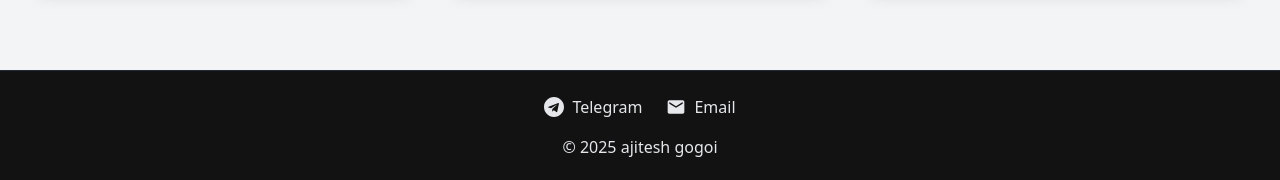
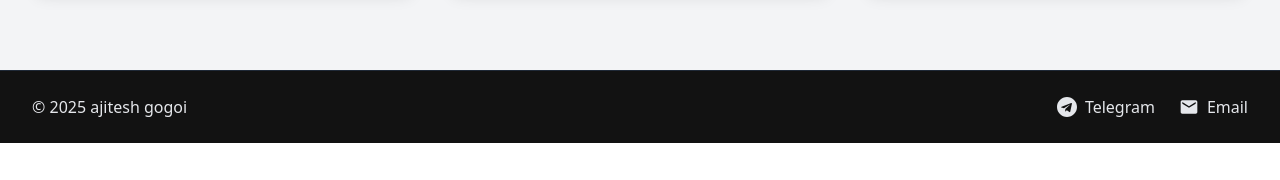
Before and after one commit to ajiteshgogoi/my-projects, a React (Create React App) app: page / in a window 1280 px wide. Shown: the part 1142-1322 px from the top of the page. After the commit the page ends 1285 px from the top, so only its background shows below. Built offline with nearby package versions, Linux system fonts and the light colour scheme.

Commit message:
Fix footer

```diff
--- a/src/App.tsx
+++ b/src/App.tsx
@@ -71,8 +71,10 @@ const App: React.FC = () => {
           ))}
         </section>
       </main>
-      <footer className="py-6 px-4 md:px-8 bg-[#121212] border-t border-gray-800 text-center">
-        <div className="flex justify-center gap-6 mb-4">
+      <footer className="py-6 px-4 md:px-8 bg-[#121212] border-t border-gray-800">
+        <div className="max-w-7xl mx-auto flex justify-between items-center">
+          <p className="text-gray-200">© {new Date().getFullYear()} <a href="https://ajiteshgogoi.com/" target="_blank" rel="noopener noreferrer" className="hover:text-blue-300 transition-colors">ajitesh gogoi</a></p>
+          <div className="flex gap-6">
             <a
               href="https://t.me/ajiteshgogoi"
               target="_blank"
@@ -96,7 +98,7 @@ const App: React.FC = () => {
               <span>Email</span>
             </a>
           </div>
-        <p className="text-gray-200">© {new Date().getFullYear()} <a href="https://ajiteshgogoi.com/" target="_blank" rel="noopener noreferrer" className="hover:text-blue-300 transition-colors">ajitesh gogoi</a></p>
+        </div>
       </footer>
     </div>
   );
```
Lines whose indentation alone changed are shown as unchanged.
